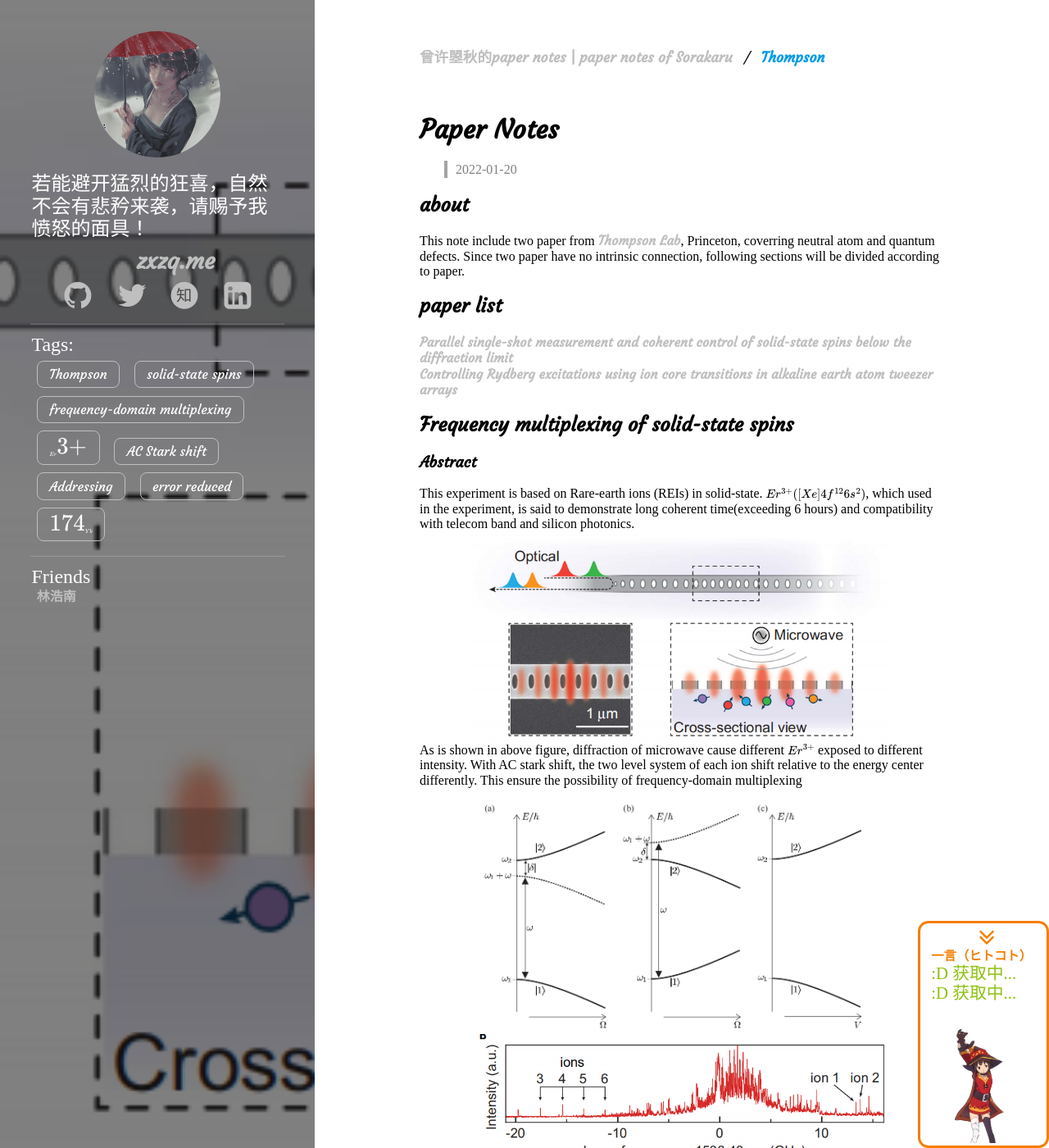
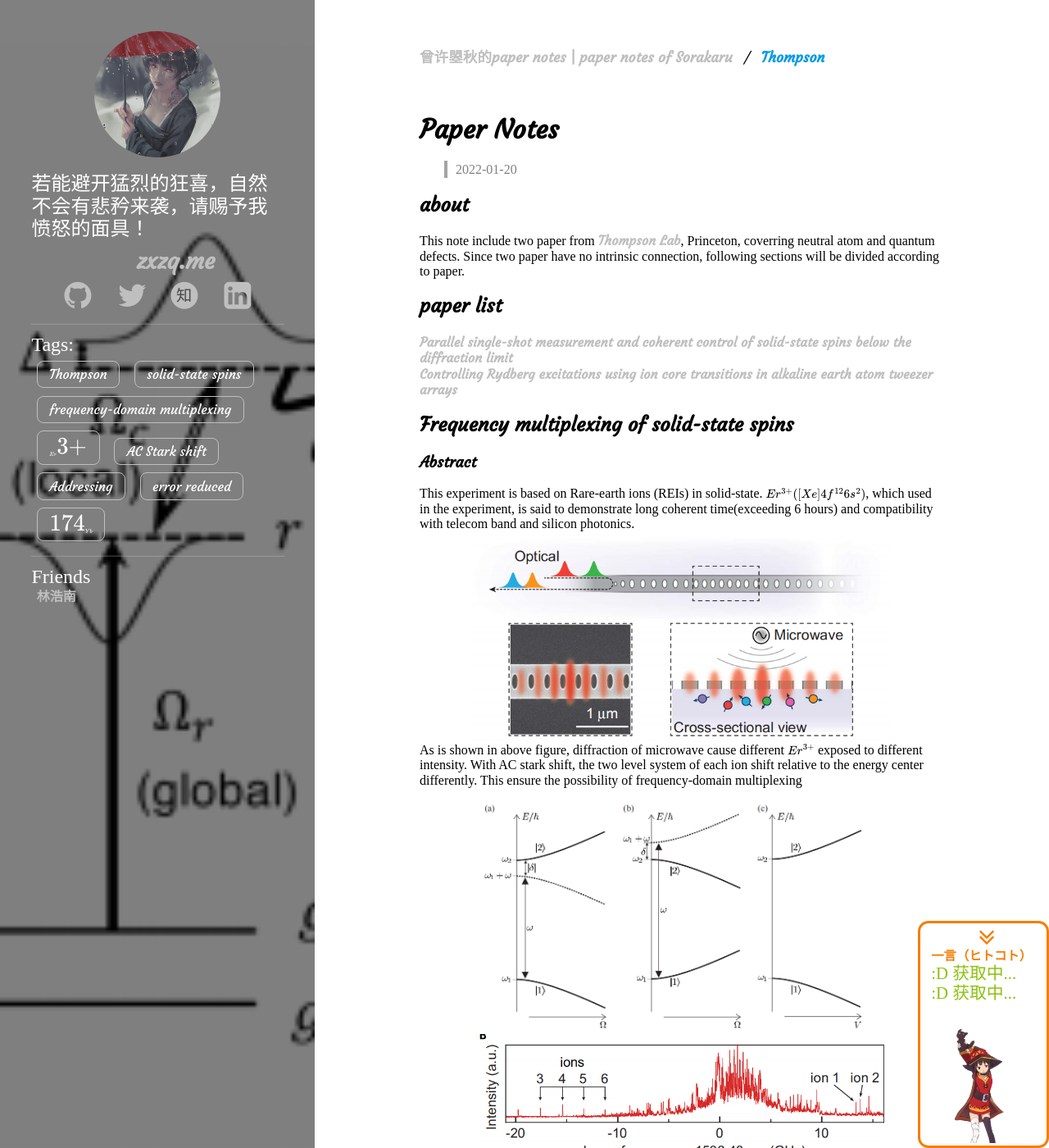
Before and after one commit to bllovetx/paper_notes, a Jekyll site: the page built from _posts/2022-01-20-Thompson.markdown, in a window 1280 px wide and 1400 px high. Shown: the whole window at 82% size. Built offline with Jekyll 4.4.1, drawn with Linux system fonts in a browser that asks for light colours; some web fonts are replaced; formulas are drawn with MathJax 3.

Commit message:
change figure of 22-01-20

```diff
--- a/_posts/2022-01-20-Thompson.markdown
+++ b/_posts/2022-01-20-Thompson.markdown
@@ -12,7 +12,7 @@ tags:
     - Addressing
     - error reduced
     - $^{174}Yb$
-header-img: /note_pics/2022-01-20-Er-setup.png
+header-img: /note_pics/22-01-20-addressing-setup-compare.png
 ---
 
 # Paper Notes
```
